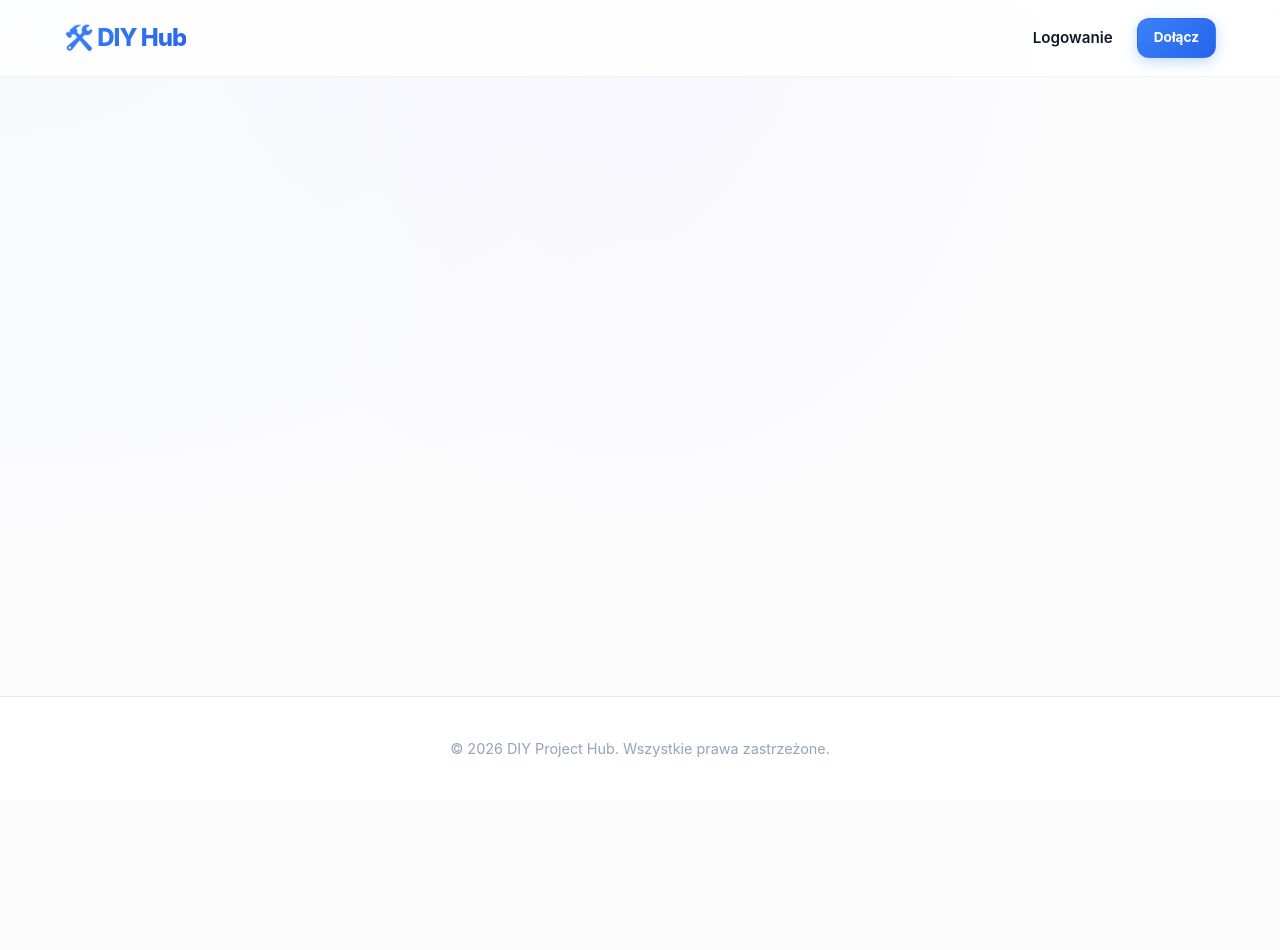
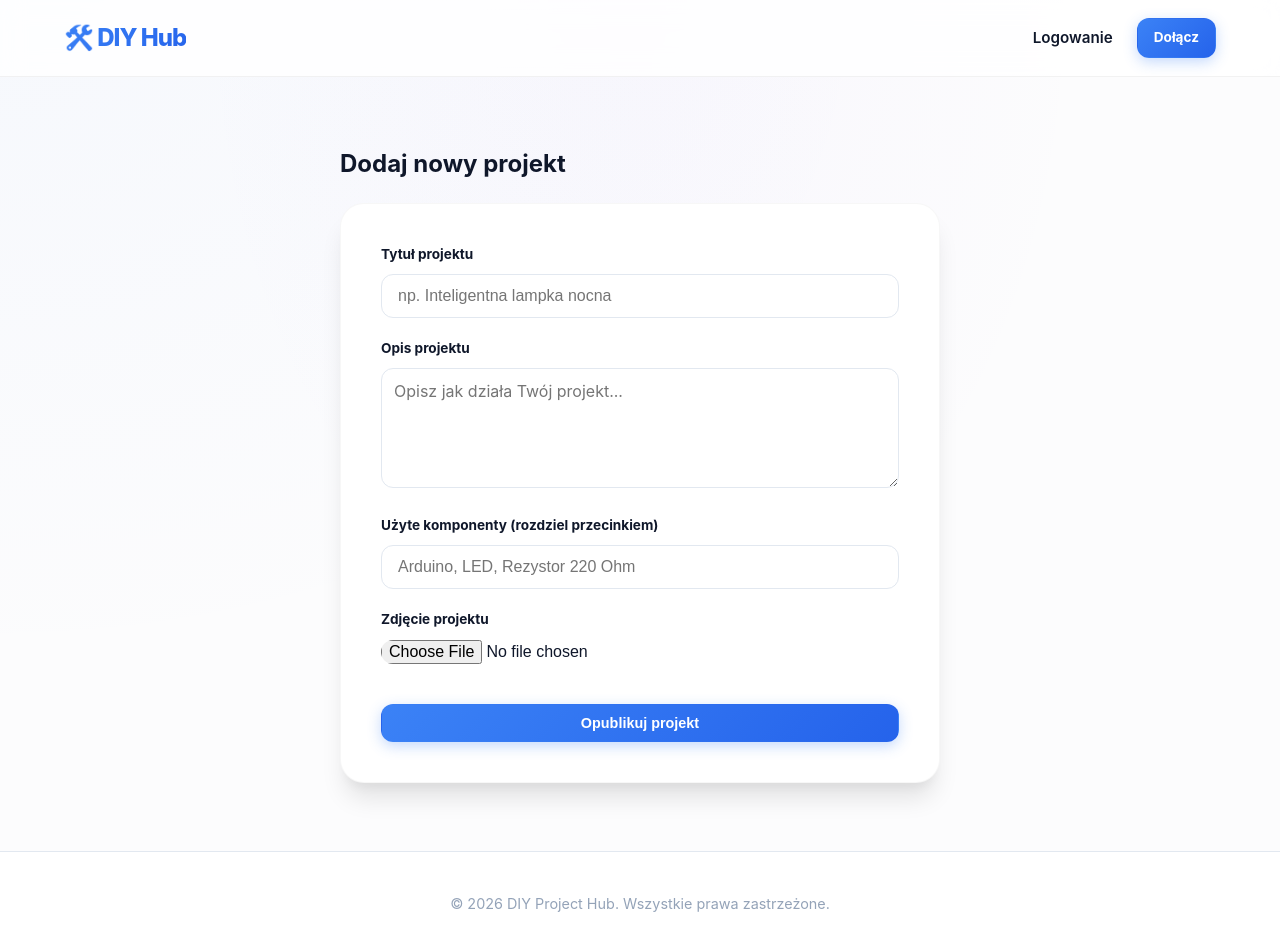
Before and after one commit to Adam-Sidor/diy_project_hub, a React (Vite) app in the folder frontend/: page /create in a window 1280 px wide. Shown: the top 950 px of the page. Before the commit the page ends 800 px from the top, so only its background shows below. Built offline with nearby package versions, Linux system fonts and the light colour scheme.

Commit message:
feat: implement project creation flow and fix image upload handling

```diff
--- a/frontend/src/App.tsx
+++ b/frontend/src/App.tsx
@@ -3,6 +3,7 @@ import { AuthProvider, useAuth } from './context/AuthContext';
 import HomePage from './pages/HomePage';
 import LoginPage from './pages/LoginPage';
 import RegisterPage from './pages/RegisterPage';
+import CreateProjectPage from './pages/CreateProjectPage';
 import './App.css';
 
 const Navbar = () => {
@@ -17,7 +18,8 @@ const Navbar = () => {
         <div className="nav-links">
           {user ? (
             <>
-              <span className="user-info">Zalogowany jako: <strong>{user.username}</strong></span>
+              <Link to="/create" className="btn btn-sm btn-primary">Dodaj projekt</Link>
+              <span className="user-info">Cześć, <strong>{user.username}</strong></span>
               <button onClick={logout} className="btn btn-sm btn-outline">Wyloguj</button>
             </>
           ) : (
@@ -56,6 +58,7 @@ const AppContent = () => {
             <Route path="/" element={<HomePage />} />
             <Route path="/login" element={<LoginPage />} />
             <Route path="/register" element={<RegisterPage />} />
+            <Route path="/create" element={<CreateProjectPage />} />
           </Routes>
         </main>
         <Footer />
--- /dev/null
+++ b/frontend/src/pages/CreateProjectPage.tsx
@@ -0,0 +1,109 @@
+import { useState } from 'react';
+import { useNavigate } from 'react-router-dom';
+import { apiUpload } from '../services/api';
+
+const CreateProjectPage = () => {
+    const [title, setTitle] = useState('');
+    const [description, setDescription] = useState('');
+    const [components, setComponents] = useState(''); // Przecinek jako separator
+    const [image, setImage] = useState<File | null>(null);
+    const [loading, setLoading] = useState(false);
+    const [error, setError] = useState('');
+    const navigate = useNavigate();
+
+    const handleSubmit = async (e: React.FormEvent) => {
+        e.preventDefault();
+        setError('');
+        setLoading(true);
+
+        const formData = new FormData();
+        formData.append('title', title);
+        formData.append('description', description);
+
+        formData.append('components', components);
+
+        if (image) {
+            formData.append('image', image);
+        }
+
+        try {
+            await apiUpload('/projects', formData);
+            navigate('/'); // Powrót na stronę główną po sukcesie
+        } catch (err: any) {
+            setError(err.message || 'Błąd podczas tworzenia projektu');
+        } finally {
+            setLoading(false);
+        }
+    };
+
+    return (
+        <div className="container" style={{ maxWidth: '600px', padding: '20px 0' }}>
+            <h2 style={{ marginBottom: '20px' }}>Dodaj nowy projekt</h2>
+
+            {error && <div className="error-message">{error}</div>}
+
+            <form onSubmit={handleSubmit} className="auth-form-card" style={{ maxWidth: '100%' }}>
+                <div className="form-input-group">
+                    <label>Tytuł projektu</label>
+                    <input
+                        type="text"
+                        value={title}
+                        onChange={(e) => setTitle(e.target.value)}
+                        required
+                        placeholder="np. Inteligentna lampka nocna"
+                    />
+                </div>
+
+                <div className="form-input-group">
+                    <label>Opis projektu</label>
+                    <textarea
+                        value={description}
+                        onChange={(e) => setDescription(e.target.value)}
+                        required
+                        placeholder="Opisz jak działa Twój projekt..."
+                        style={{
+                            width: '100%',
+                            padding: '12px',
+                            borderRadius: '12px',
+                            border: '1.5px solid var(--border)',
+                            minHeight: '120px',
+                            fontFamily: 'inherit',
+                            fontSize: '1rem'
+                        }}
+                    />
+                </div>
+
+                <div className="form-input-group">
+                    <label>Użyte komponenty (rozdziel przecinkiem)</label>
+                    <input
+                        type="text"
+                        value={components}
+                        onChange={(e) => setComponents(e.target.value)}
+                        placeholder="Arduino, LED, Rezystor 220 Ohm"
+                    />
+                </div>
+
+                <div className="form-input-group">
+                    <label>Zdjęcie projektu</label>
+                    <input
+                        type="file"
+                        accept="image/*"
+                        onChange={(e) => setImage(e.target.files ? e.target.files[0] : null)}
+                        style={{ border: 'none', padding: '0' }}
+                    />
+                </div>
+
+                <button
+                    type="submit"
+                    className="btn btn-primary"
+                    style={{ width: '100%', marginTop: '20px' }}
+                    disabled={loading}
+                >
+                    {loading ? 'Trwa publikowanie...' : 'Opublikuj projekt'}
+                </button>
+            </form>
+        </div>
+    );
+};
+
+export default CreateProjectPage;
```
Also changed, not shown: 1 other file (tests, documents, lock files or other folders).
